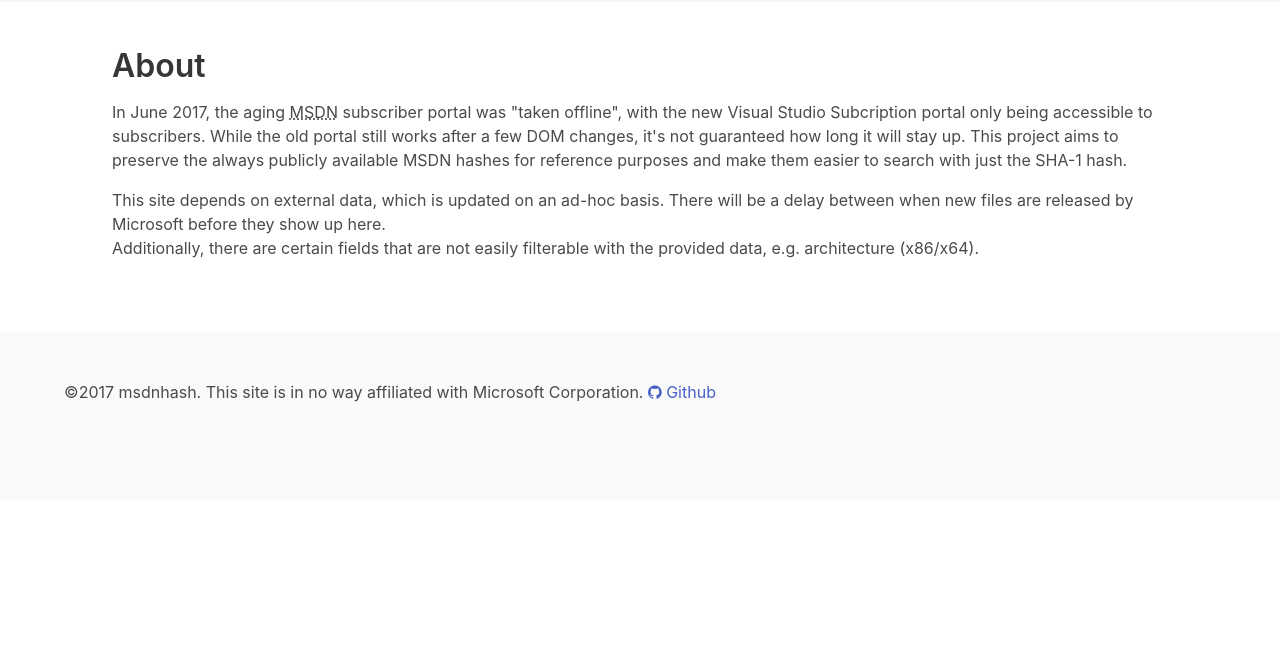
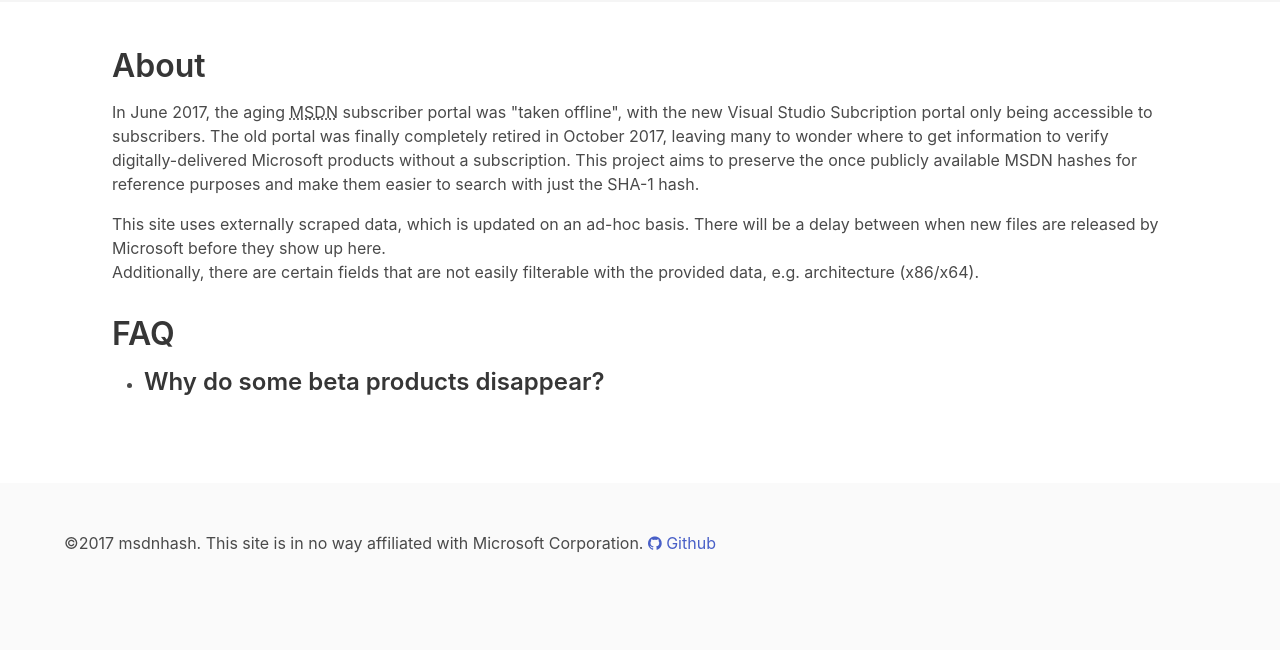
Before and after one commit to mauricew/dnhash, a Django app: page /about in a window 1280 px wide. Shown: the part 53-703 px from the top of the page. Run offline with Django 3.2, Linux system fonts and the light colour scheme; some libraries are stand-ins or nearby versions.

Commit message:
Announce complete removal of MSDN portal
SEO description

```diff
--- a/msdn/templates/base.html
+++ b/msdn/templates/base.html
@@ -3,6 +3,7 @@
 <head>
     <meta charset="UTF-8">
     <meta name="viewport" content="width=device-width;initial-scale=1.0">
+    <meta name="description" content="Lookup and verify files using their SHA1 hash from the MSDN catalog"/>
     <title>{% block title %}{% endblock %}msdnhash</title>
     <link rel="stylesheet" href="https://cdnjs.cloudflare.com/ajax/libs/bulma/0.5.3/css/bulma.min.css" />
     <link rel="stylesheet" href="https://maxcdn.bootstrapcdn.com/font-awesome/4.7.0/css/font-awesome.min.css">
@@ -35,7 +36,7 @@
         </div>
     </footer>
     {% if GOOGLE_ANALYTICS_CODE %}
-    <script async src="https://www.googletagmanager.com/gtag/js?id="></script>
+    <script async src="https://www.googletagmanager.com/gtag/js?id={{GOOGLE_ANALYTICS_CODE}}"></script>
     <script>
       window.dataLayer = window.dataLayer || [];
       function gtag(){dataLayer.push(arguments);}
--- a/msdn/templates/msdn/about.html
+++ b/msdn/templates/msdn/about.html
@@ -6,14 +6,22 @@
 
     <p>
         In June 2017, the aging <abbr title="Microsoft Developer Network">MSDN</abbr> subscriber portal was "taken offline", with the new Visual Studio Subcription portal only being accessible to subscribers.
-        While the old portal still works after a few DOM changes, it's not guaranteed how long it will stay up.
-        This project aims to preserve the always publicly available MSDN hashes for reference purposes and make them easier to search with just the SHA-1 hash.
+        The old portal was finally completely retired in October 2017, leaving many to wonder where to get information to verify digitally-delivered Microsoft products without a subscription.
+        This project aims to preserve the once publicly available MSDN hashes for reference purposes and make them easier to search with just the SHA-1 hash.
     </p>
 
     <p>
-        This site depends on external data, which is updated on an ad-hoc basis.
+        This site uses externally scraped data, which is updated on an ad-hoc basis.
         There will be a delay between when new files are released by Microsoft before they show up here.<br/>
         Additionally, there are certain fields that are not easily filterable with the provided data, e.g. architecture (x86/x64).
     </p>
+
+    <h1>FAQ</h1>
+    <ul>
+        <li>
+            <h3>Why do some beta products disappear?</h3>
+            <p></p>
+        </li>
+    </ul>
 </section>
 {% endblock content %}
```
Also changed, not shown: README.md.
